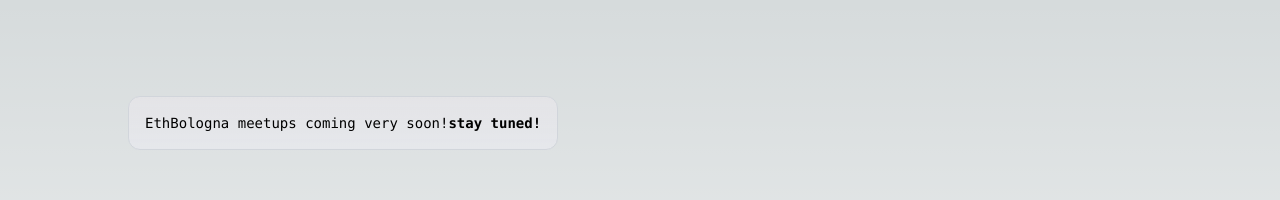
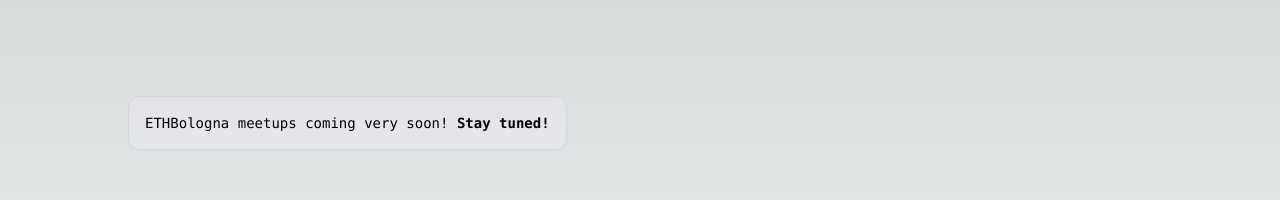
Before and after one commit to abeatbeyondlab/ethbologna, a Next.js app: page / in a window 1280 px wide. Shown: the top 200 px of the page. Built offline with nearby package versions, Linux system fonts and the light colour scheme.

Commit message:
Update page.tsx

```diff
--- a/app/page.tsx
+++ b/app/page.tsx
@@ -5,8 +5,8 @@
     <main className="flex min-h-screen flex-col items-center justify-between p-24">
       <div className="z-10 max-w-5xl w-full items-center justify-between font-mono text-sm lg:flex">
         <p className="fixed left-0 top-0 flex w-full justify-center border-b border-gray-300 bg-gradient-to-b from-zinc-200 pb-6 pt-8 backdrop-blur-2xl dark:border-neutral-800 dark:bg-zinc-800/30 dark:from-inherit lg:static lg:w-auto  lg:rounded-xl lg:border lg:bg-gray-200 lg:p-4 lg:dark:bg-zinc-800/30">
-          EthBologna meetups coming very soon!
-          <code className="font-mono font-bold">stay tuned!</code>
+          ETHBologna meetups coming very soon!&nbsp;
+          <code className="font-mono font-bold">Stay tuned!</code>
         </p>
 
       </div>
```
